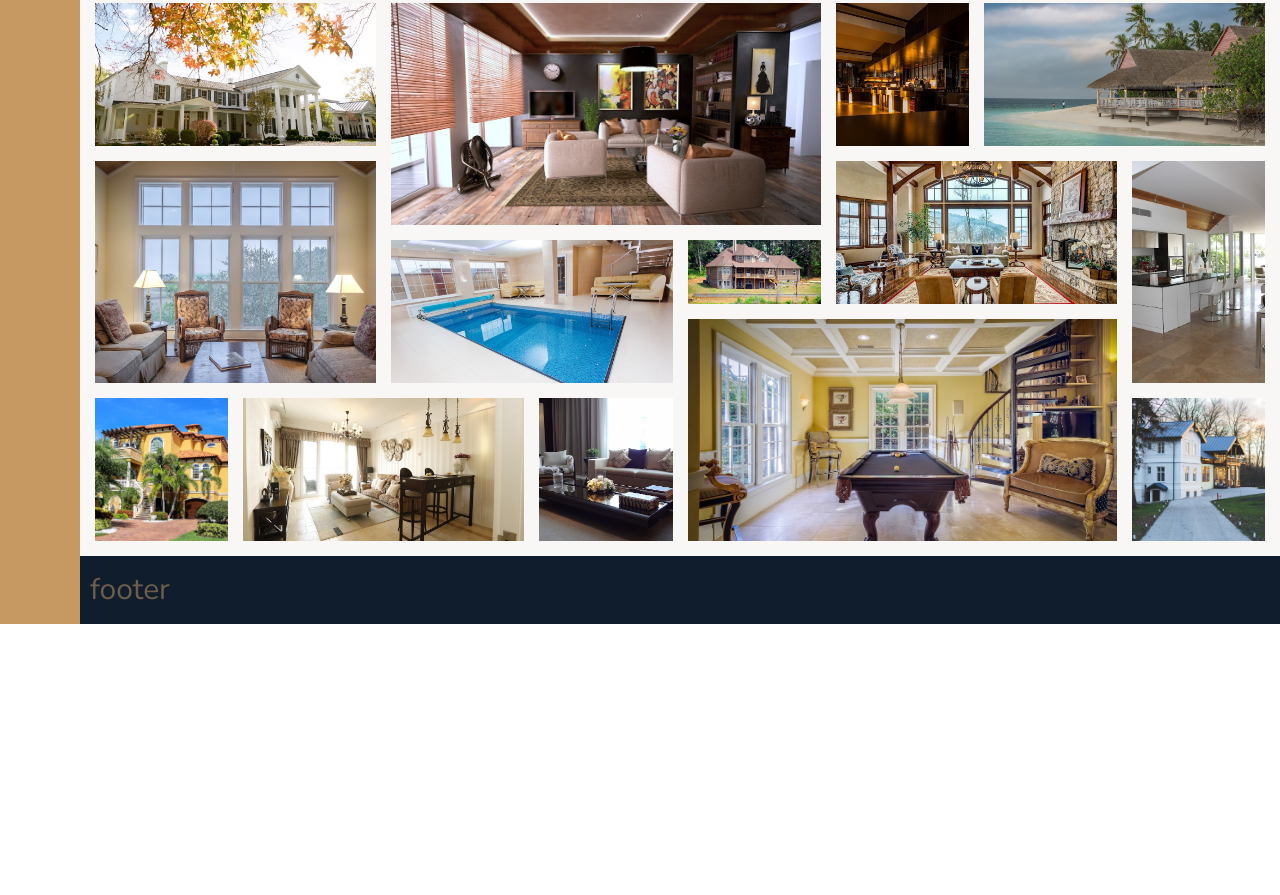
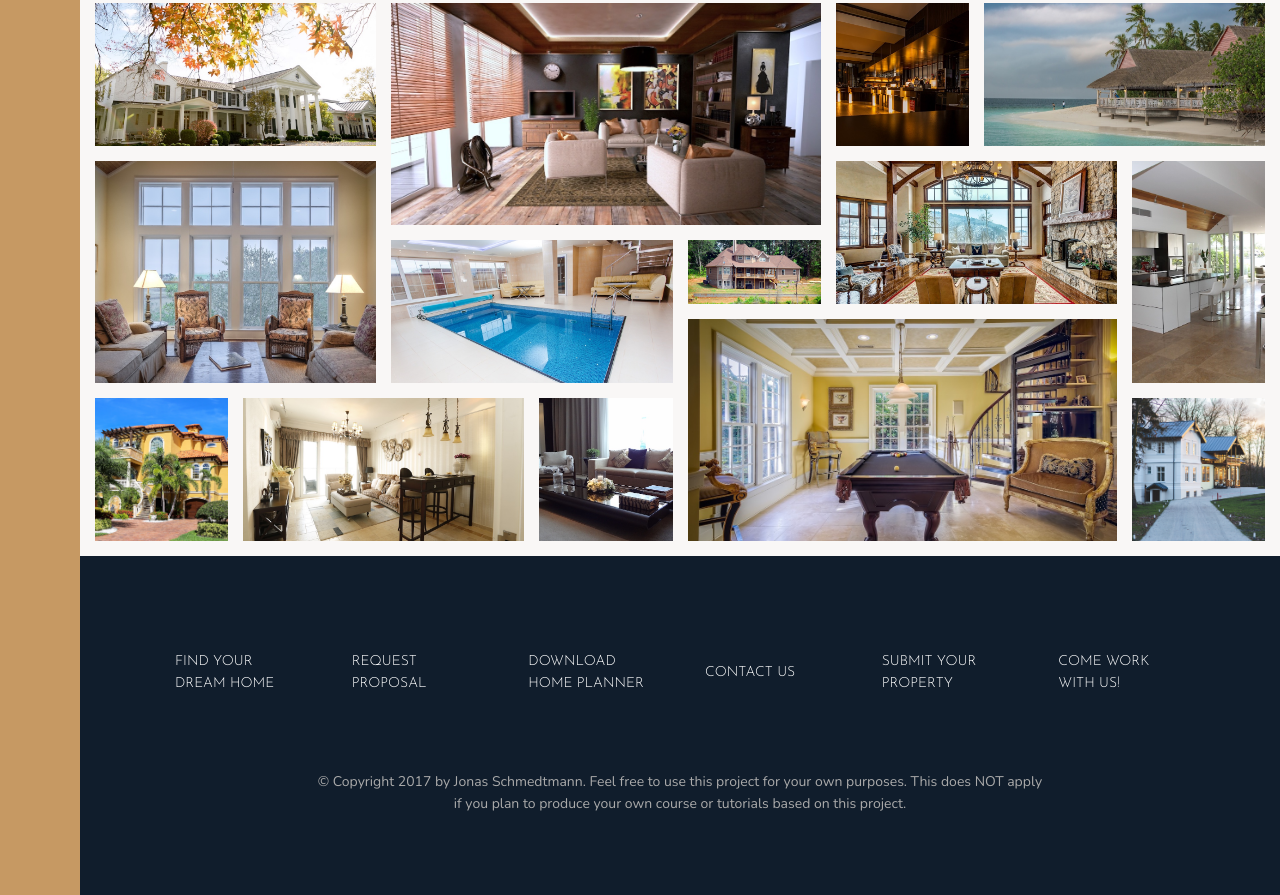
Before and after one commit to Dual1tyxd3v/nexter, a website: page index.html in a window 1280 px wide. Shown: the part 3170-4065 px from the top of the page. Before the commit the page ends 3794 px from the top, so only its background shows below. Drawn offline with nearby package versions, Linux system fonts and the light colour scheme.

Commit message:
Add footer

```diff
--- a/index.html
+++ b/index.html
@@ -30,7 +30,8 @@
       </svg>
       <h4 class="header-4 header-4--dark">World's best luxury homes</h4>
       <p class="feature__text">
-        Lorem, ipsum dolor sit amet consectetur adipisicing elit. Tenetur distinctio necessitatibus pariatur voluptatibus.
+        Lorem, ipsum dolor sit amet consectetur adipisicing elit. Tenetur distinctio necessitatibus pariatur
+        voluptatibus.
       </p>
     </div>
 
@@ -91,7 +92,8 @@
   <div class="story__content">
     <h3 class="header-3 mb-sm">Happy customers</h3>
     <h2 class="header-2 header-2--dark mb-md">&ldquo;The best decision of ourl lives&rdquo;</h2>
-    <p class="story__text">Lorem, ipsum dolor sit amet consectetur adipisicing elit. Tenetur distinctio necessitatibus pariatur voluptatibus. Quidem consequatur harum volupta!</p>
+    <p class="story__text">Lorem, ipsum dolor sit amet consectetur adipisicing elit. Tenetur distinctio necessitatibus
+      pariatur voluptatibus. Quidem consequatur harum volupta!</p>
     <button class="btn home__btn">Find your own home</button>
   </div>
   <section class="homes">
@@ -338,7 +340,42 @@
     </figure>
   </section>
   <footer class="footer">
-    footer
+    <ul class="nav">
+      <li class="nav__item">
+        <a href="#" class="nav__link">
+          FIND YOUR DREAM HOME
+        </a>
+      </li>
+      <li class="nav__item">
+        <a href="#" class="nav__link">
+          REQUEST PROPOSAL
+        </a>
+      </li>
+      <li class="nav__item">
+        <a href="#" class="nav__link">
+          DOWNLOAD HOME PLANNER
+        </a>
+      </li>
+      <li class="nav__item">
+        <a href="#" class="nav__link">
+          CONTACT US
+        </a>
+      </li>
+      <li class="nav__item">
+        <a href="#" class="nav__link">
+          SUBMIT YOUR PROPERTY
+        </a>
+      </li>
+      <li class="nav__item">
+        <a href="#" class="nav__link">
+          COME WORK WITH US!
+        </a>
+      </li>
+    </ul>
+
+    <p class="copyright">
+      &copy; Copyright 2017 by Jonas Schmedtmann. Feel free to use this project for your own purposes. This does NOT apply if you plan to produce your own course or tutorials based on this project.
+    </p>
   </footer>
 </body>
 
--- a/sass/_footer.scss
+++ b/sass/_footer.scss
@@ -1,4 +1,39 @@
 .footer {
   background-color: $color-secondary;
   grid-column: full-start / full-end;
+  padding: 8rem;
 }
+
+.nav {
+  list-style: none;
+  display: grid;
+  grid-gap: 2rem;
+  align-items: center;
+  grid-template-columns: repeat(auto-fit, minmax(15rem, 1fr));
+  margin-bottom: 6rem;
+
+  &__link:link,
+  &__link:visited {
+    display: block;
+    font-size: 1.4rem;
+    color: #fff;
+    font-family: $font-display;
+    text-transform: uppercase;
+    padding: 1.5rem;
+    text-decoration: none;
+    transition: all .2s;
+
+    &:hover {
+      background-color: rgba(#fff, .05);
+      transform: translateY(-3px);
+    }
+  }
+}
+
+.copyright {
+  font-size: 1.4rem;
+  color: $color-grey-light-2;
+  text-align: center;
+  width: 70%;
+  margin: 0 auto;
+}
```
Also changed, not shown: css/style.css, 1 other file.
